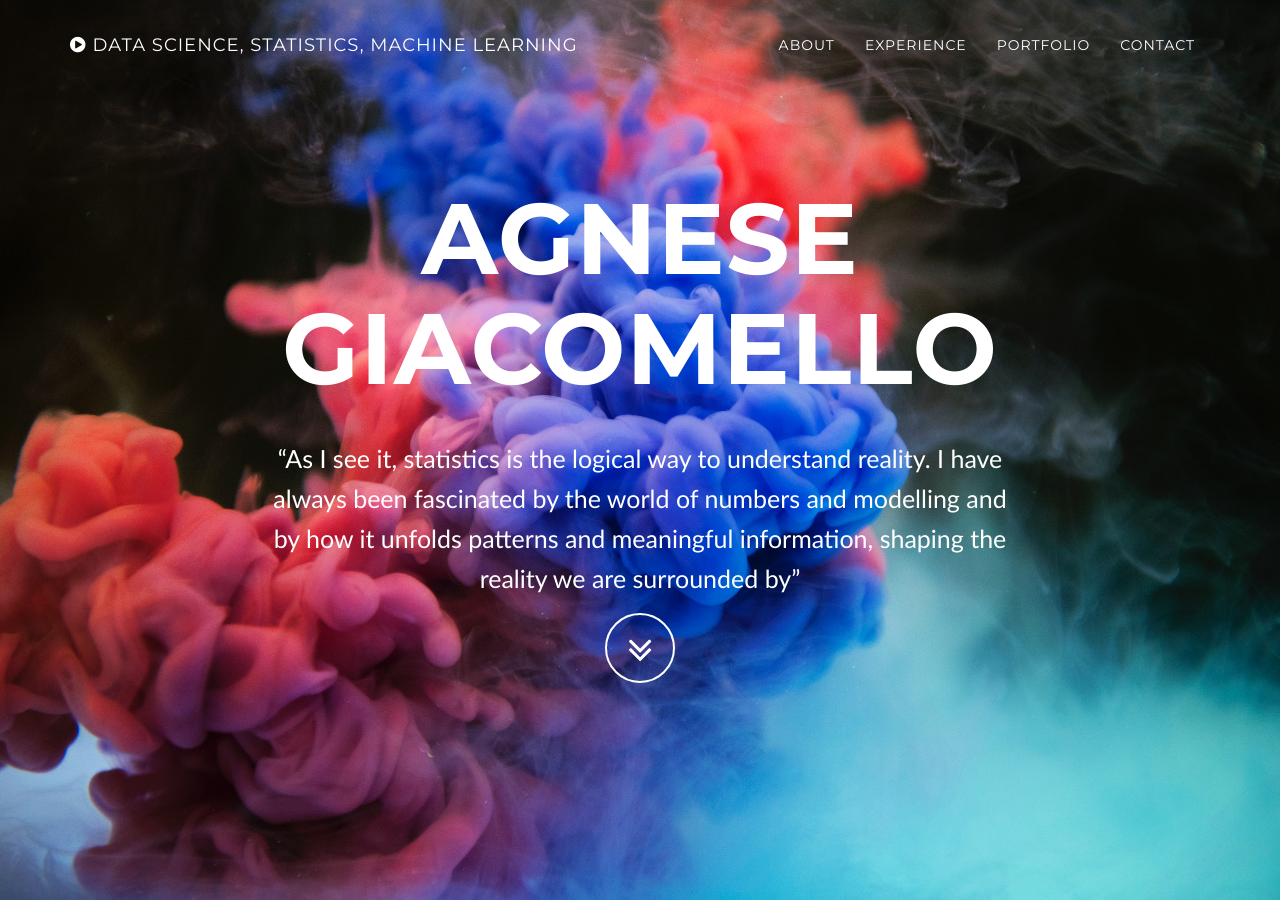
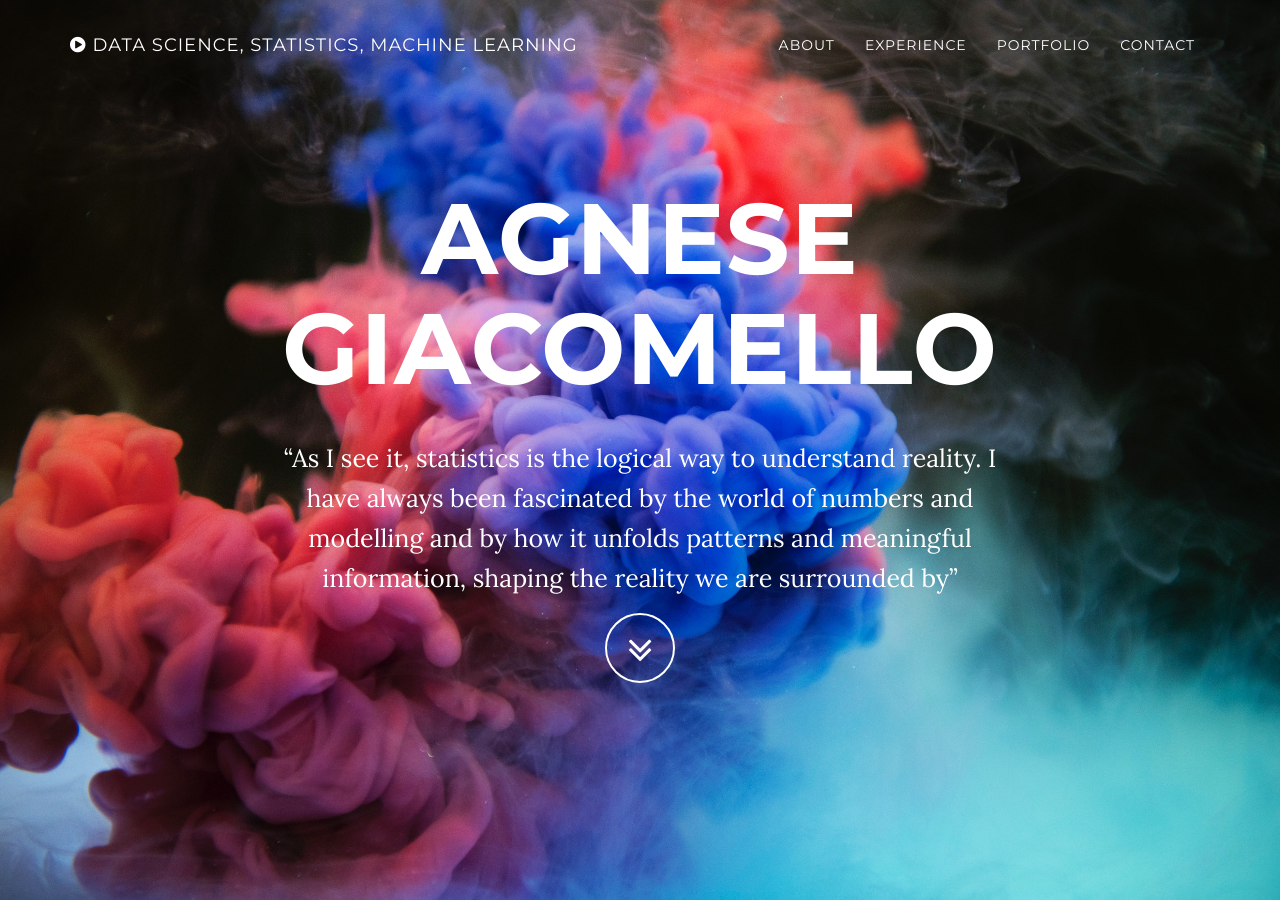
Before and after one commit to AgneseG/AgneseG.github.io, a Jekyll site: the page built from index.html, in a window 1280 px wide and 900 px high. Built offline with Jekyll 4.4.1, drawn with Linux system fonts in a browser that asks for light colours.

Commit message:
Update grayscale.css

```diff
--- a/_includes/css/grayscale.css
+++ b/_includes/css/grayscale.css
@@ -7,7 +7,7 @@
 body {
     width: 100%;
     height: 100%;
-    font-family: Optima;
+    font-family: Lora,"Helvetica Neue",Helvetica,Arial,sans-serif;
     color: #fff;
     background-color: {{ site.color.primary-dark }};
 }
```
